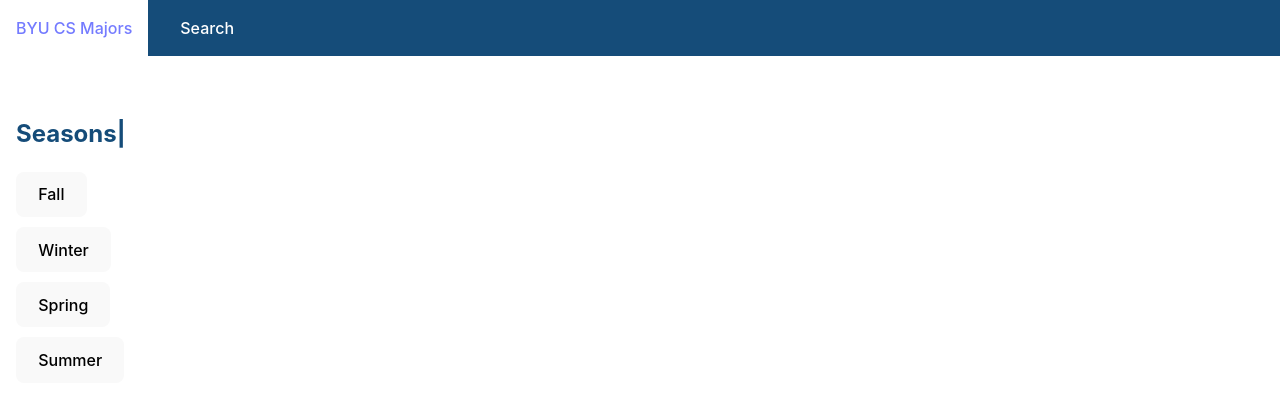
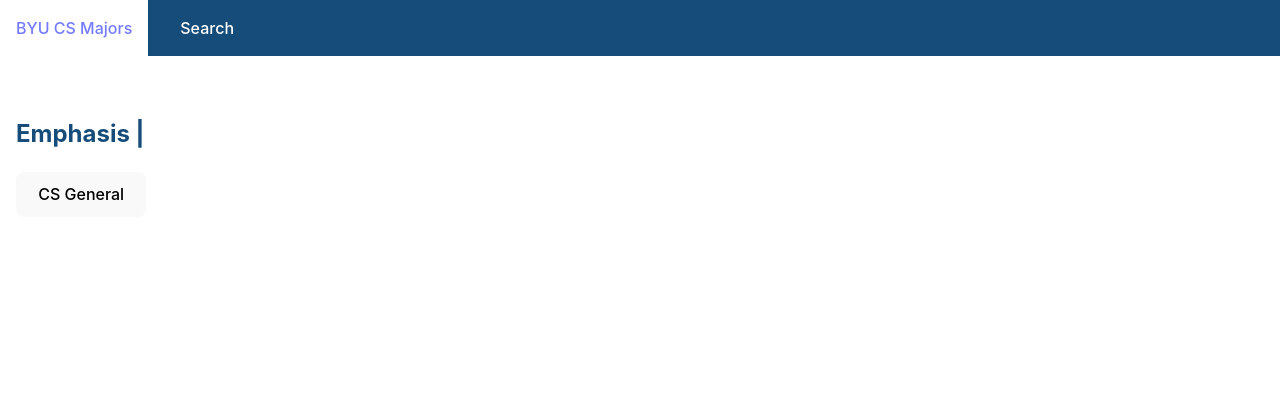
Before and after one commit to zinga331/Cs-Classes, a React (Vite) app: page /#/ in a window 1280 px wide. Shown: the top 404 px of the page. Built offline with nearby package versions, Linux system fonts and the light colour scheme.

Commit message:
Refactor HierarchyDisplay component to use selectedEmphasis instead of selectedSeason

```diff
--- a/src/components/displays/HierarchyDisplay.tsx
+++ b/src/components/displays/HierarchyDisplay.tsx
@@ -7,38 +7,35 @@ interface Props {
 }
 
 const HierarchyDisplay = (props: Props) => {
-  const [selectedSeason, setSelectedSeason] = useState<string | null>(null);
+  const [selectedEmphasis, setSelectedEmphasis] = useState<string | null>(null);
   const [selectedCourse, setSelectedCourse] = useState<string | null>(null);
   const [filteredCourses, setFilteredCourses] = useState<Course[]>([]);
 
   useEffect(() => {
-    if (selectedSeason) {
+    if (selectedEmphasis) {
       const newFilteredCourses = props.courses.filter(
-        (course) => course.courseTypicallyOffered.includes(selectedSeason) ||
-        course.courseTypicallyOffered.includes("All Semesters/Terms")
+        (course) => (course.emphasis || "CS General") === selectedEmphasis
       );
       newFilteredCourses.sort((a, b) => a.code.localeCompare(b.code)); // Sort the courses alphabetically
       setFilteredCourses(newFilteredCourses);
     }
-  }, [selectedSeason, props.courses]);
+  }, [selectedEmphasis, props.courses]);
 
-  const handleSeasonClick = (season: string) => {
-    if (season === selectedSeason) {
+  const handleEmphasisClick = (emphasis: string) => {
+    if (emphasis === selectedEmphasis) {
       return;
     }
-    setSelectedSeason(season);
+    setSelectedEmphasis(emphasis);
     setSelectedCourse(null);
     setFilteredCourses([]);
-
   };
 
   const handleCourseClick = (courseCode: string) => {
     setSelectedCourse(courseCode);
-    window.scrollTo(0, 0); // Scroll to the top of the component
   };
 
   const renderCourses = () => {
-    if (!selectedSeason) {
+    if (!selectedEmphasis) {
       return null;
     }
 
@@ -49,7 +46,7 @@ const HierarchyDisplay = (props: Props) => {
 
     return (
       <div className="courses-container">
-        <h2>Courses|</h2>
+        <h2>Courses |</h2>
         {uniqueCourseCodes.map((courseCode, index) => (
           <div key={index}>
             <button onClick={() => handleCourseClick(courseCode)}>
@@ -72,13 +69,11 @@ const HierarchyDisplay = (props: Props) => {
 
     return (
       <div className="course-details-container">
-        <h2>Course Details</h2>
+        <h2>Course Details :</h2>
         {courseDetails && (
           <div>
             <p>{courseDetails.longName}</p>
-            <p>{courseDetails.description}</p>
             <p>Credit Hours: {courseDetails.credits.creditHours.value}</p>
-            {courseDetails.note && <p>Note: {courseDetails.note}</p>}
             {/* Add more details as needed */}
           </div>
         )}
@@ -86,14 +81,17 @@ const HierarchyDisplay = (props: Props) => {
     );
   };
 
+  // Get all unique emphasis values, including "CS General" for courses with null emphasis
+  const emphases = Array.from(new Set(props.courses.map(course => course.emphasis || "CS General")));
+
   return (
     <div className="hierarchy-display-container">
-      <div className="seasons-container">
-        <h2>Seasons|</h2>
-        {["Fall", "Winter", "Spring", "Summer"].map((season, index) => (
+      <div className="emphases-container">
+        <h2>Emphasis |</h2>
+        {emphases.map((emphasis, index) => (
           <div key={index}>
-            <button onClick={() => handleSeasonClick(season)}>
-              {season}
+            <button onClick={() => handleEmphasisClick(emphasis)}>
+              {emphasis}
             </button>
           </div>
         ))}
--- a/src/components/model/domain/courses.d.ts
+++ b/src/components/model/domain/courses.d.ts
@@ -29,6 +29,7 @@ export interface Course {
   courseType: string; // e.g. "C - Combined Lecture and Activity"
   note?: string;
   fee?: string; // number; only on IS567
+  emphasis?: string; // e.g. "HCI"
 
   courseDependents: any[];
   programDependents: any[];
```
